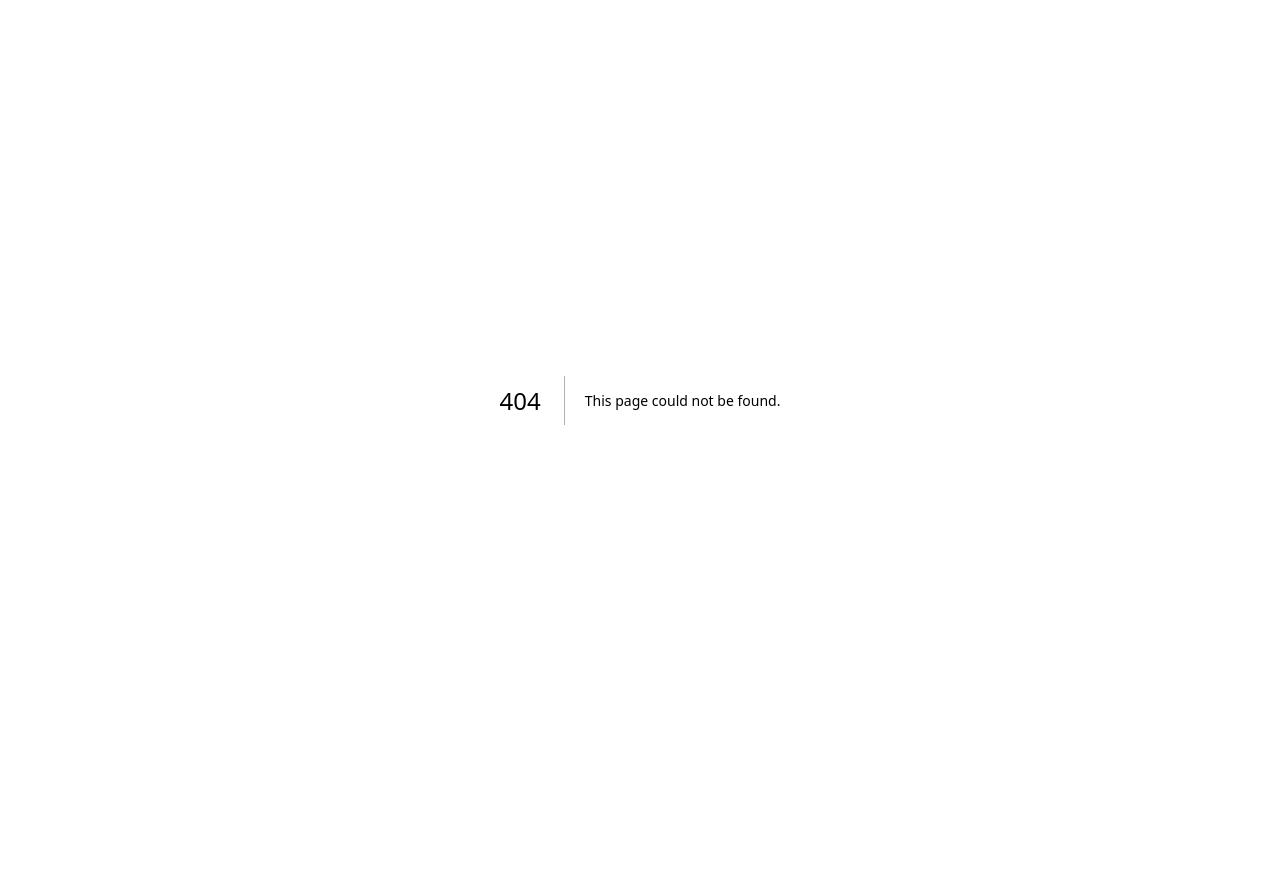
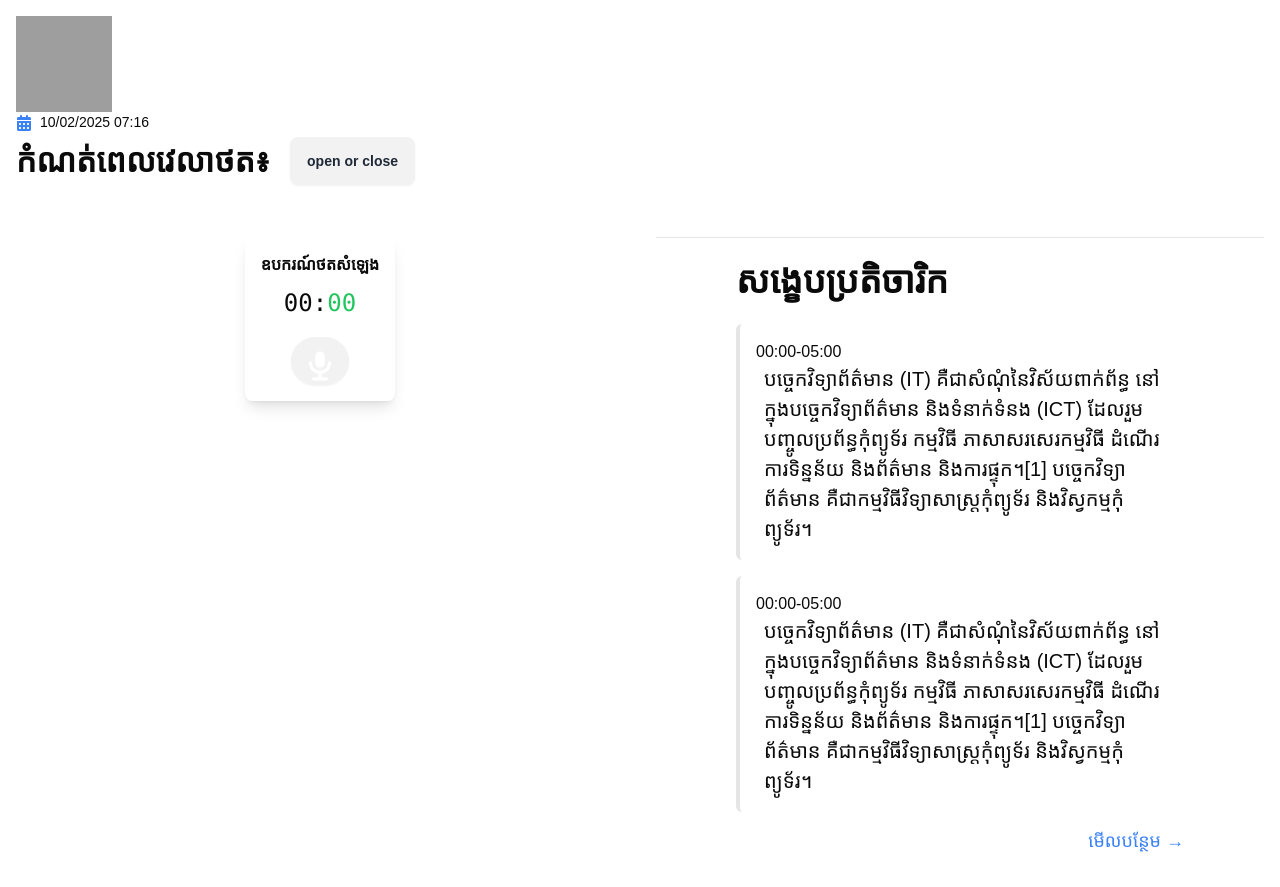
Before and after one commit to TechpreneurCambodia/smean-frontend, a Next.js app: page /playaudiopage in a window 1280 px wide. Before the commit this address had no page. Before the commit the page ends 800 px from the top, so only its background shows below. Built offline with nearby package versions, Linux system fonts and the light colour scheme; grey boxes are pictures that could not be loaded.

Commit message:
Completed recordingpage + playaudiopage note:recordingpage is a defualt page before user can see playaudiopage

```diff
--- /dev/null
+++ b/src/app/playaudiopage/page.js
@@ -0,0 +1,53 @@
+"use client";
+
+import { useState } from "react";
+import TimeAndRecorder from "../../components/TimeAndRecorder";
+import PlayAudio from "../../components/PlayAudio";
+import Logo from "../../components/Logo";
+import DateTime from "../../components/DateTime";
+import MinuteOption from "../../components/MinuteOption";
+import WholeSummary from "../../components/wholesummary";
+import SummaryTranscript from "../../components/SummaryTranscript";
+
+const RecordPage = () => {
+  const [audioSrc, setAudioSrc] = useState(null);
+
+  return (
+    <div className='m-4'>
+      <Logo />
+      <DateTime />
+      <div className='flex justify-start'>
+        <h2 className="font-bold text-[32px] flex items-center gap-2 ">
+          កំណត់ពេលវេលាថត៖
+        </h2>
+        <div className='ml-4'>
+          <MinuteOption />
+        </div>
+      </div>
+      <div className="flex justify-between mt-12">
+  {/* Recorder Section */}
+  <div className="flex flex-col w-1/2 pr-4">
+    <TimeAndRecorder setAudioUrl={setAudioSrc} />
+
+    {/* Waveform Section (only show if audio exists) */}
+    {audioSrc && (
+      <div className="ml-60 mt-8 w-full max-w-md">
+        <h2 className="text-xl font-semibold text-center">ការថតរបស់អ្នក</h2>
+        <PlayAudio audioSrc={audioSrc} />
+      </div>
+    )}
+  </div>
+
+  {/* Summary Transcript Section */}
+  <div className="flex-1 pl-4">
+    <SummaryTranscript />
+  </div>
+</div>
+
+
+
+    </div>
+  );
+};
+
+export default RecordPage;
--- a/src/app/recordingpage/page.js
+++ b/src/app/recordingpage/page.js
@@ -9,6 +9,7 @@ import DateTime from '../../components/DateTime'
 
 function page() {
   return (
+
     <div className='m-4'>
         <Logo/>
         <DateTime/>
--- /dev/null
+++ b/src/components/PlayAudio.js
@@ -0,0 +1,73 @@
+"use client";
+
+import { useState, useRef, useEffect } from "react";
+import WaveSurfer from "wavesurfer.js";
+
+const PlayAudio = ({ audioSrc }) => {
+  const [isPlaying, setIsPlaying] = useState(false);
+  const waveformRef = useRef(null);
+  const wavesurfer = useRef(null);
+
+  useEffect(() => {
+    if (waveformRef.current && audioSrc) {
+      if (wavesurfer.current) {
+        wavesurfer.current.destroy(); // Reset WaveSurfer instance if exists
+      }
+
+      wavesurfer.current = WaveSurfer.create({
+        container: waveformRef.current,
+        waveColor: "#ffffff",
+        progressColor: "#ff0000",
+        barWidth: 2,
+        barHeight: 1,
+        cursorWidth: 2,
+        cursorColor: "#ff0000",
+        responsive: true,
+        height: 80,
+      });
+
+      wavesurfer.current.load(audioSrc);
+    }
+
+    return () => {
+      if (wavesurfer.current) wavesurfer.current.destroy();
+    };
+  }, [audioSrc]);
+
+  const togglePlay = () => {
+    if (wavesurfer.current) {
+      wavesurfer.current.playPause();
+      setIsPlaying(!isPlaying);
+    }
+  };
+
+  return (
+    <div className="flex flex-col items-center p-6 bg-white shadow-lg rounded-xl max-w-md mx-auto">
+      {/* Time Display */}
+      <div className="text-4xl font-semibold text-primary">
+        <span className="text-darkGray ">0</span>5:06.10
+      </div>
+
+      {/* Waveform Display */}
+      <div className="w-full max-w-md bg-black my-4 rounded-lg overflow-hidden">
+        <div ref={waveformRef}></div>
+      </div>
+
+      {/* Play / Pause Button */}
+      <div className="flex items-center gap-4">
+        <button
+          className="btn btn-circle bg-blue-100 hover:bg-blue-200 shadow-md p-4"
+          onClick={togglePlay}
+        >
+          {isPlaying ? (
+            <span className="text-3xl text-blue-600">⏸️</span>
+          ) : (
+            <span className="text-3xl text-blue-600">▶️</span>
+          )}
+        </button>
+      </div>
+    </div>
+  );
+};
+
+export default PlayAudio;
--- a/src/components/TimeAndRecorder.js
+++ b/src/components/TimeAndRecorder.js
@@ -1,11 +1,10 @@
-"use client"; // Ensure this is treated as a client component in Next.js
-
-import { useState, useRef, useEffect } from "react";
+// "use client";
+"use client"
+import { useState, useRef } from "react";
 import { MicrophoneIcon, StopIcon } from "@heroicons/react/solid";
 
-const TimeAndRecorder = () => {
+const TimeAndRecorder = ({ setAudioUrl }) => {
   const [recording, setRecording] = useState(false);
-  const [audioUrl, setAudioUrl] = useState(null);
   const [elapsedTime, setElapsedTime] = useState(0); // Time in milliseconds
   const mediaRecorderRef = useRef(null);
   const audioChunksRef = useRef([]);
@@ -33,7 +32,7 @@ const TimeAndRecorder = () => {
     mediaRecorder.onstop = () => {
       const audioBlob = new Blob(audioChunksRef.current, { type: "audio/wav" });
       const audioUrl = URL.createObjectURL(audioBlob);
-      setAudioUrl(audioUrl);
+      setAudioUrl(audioUrl); // Send to parent (RecordPage)
       clearInterval(timerRef.current);
     };
 
@@ -46,7 +45,7 @@ const TimeAndRecorder = () => {
     // Start timer
     timerRef.current = setInterval(() => {
       setElapsedTime(Date.now() - startTimeRef.current);
-    }, 1000); // Update every second
+    }, 1000);
   };
 
   // Stop recording
@@ -62,14 +61,17 @@ const TimeAndRecorder = () => {
 
   return (
     <div className="p-4 bg-gray-100 rounded-lg shadow-lg max-w-md mx-auto text-center">
-      <h2 className="font-bold text-[32px] flex items-center justify-center gap-2">Voice Recorder</h2>
+      <h2 className="font-semibold flex items-center justify-center gap-2">
+      ឧបករណ៍ថតសំឡេង
+      </h2>
 
-      {/* Timer with hover effect */}
+      {/* Timer */}
       <div className="text-2xl font-mono mt-2 hover:cursor-pointer hover:text-green-500 transition duration-200">
         <span className="text-gray-500">{minutes}:</span>
         <span className="text-green-500">{seconds}</span>
       </div>
 
+      {/* Record Button */}
       <div className="flex items-center justify-center gap-4 mt-4">
         <button
           className={`btn ${recording ? "btn-red" : "btn-green"} p-3 rounded-full`}
@@ -82,17 +84,6 @@ const TimeAndRecorder = () => {
           )}
         </button>
       </div>
-
-      {audioUrl && (
-        <div className="mt-4">
-          <h3 className="font-medium text-lg">ព័ត៌មានលម្អិតនៃការថត</h3>
-          <p>រយៈពេល: {minutes}:{seconds}</p>
-          <audio controls>
-            <source src={audioUrl} type="audio/wav" />
-            Your browser does not support the audio element.
-          </audio>
-        </div>
-      )}
     </div>
   );
 };
```
